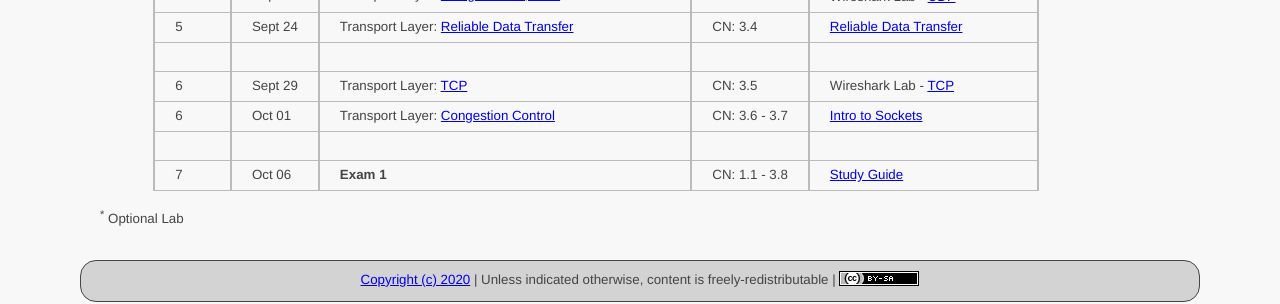
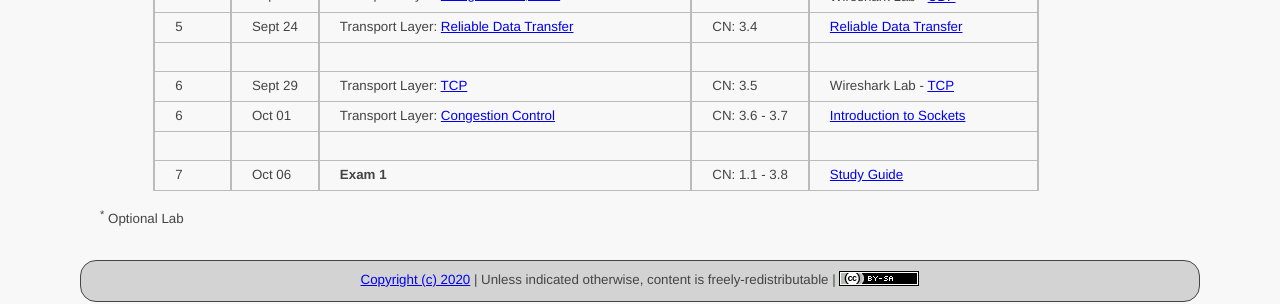
Before and after one commit to ycpcs/cs330-fall2020, a Jekyll site: the page built from schedule/index.md, in a window 1280 px wide. Shown: the part 554-858 px from the top of the page. Built offline with Jekyll 4.4.1, drawn with Linux system fonts in a browser that asks for light colours.

Commit message:
rename lab

```diff
--- a/schedule/index.md
+++ b/schedule/index.md
@@ -26,7 +26,7 @@ CN: [Computer Networking: A Top-Down Approach](https://www.pearson.com/us/higher
 > 5  | Sept 24 | Transport Layer: [Reliable Data Transfer](slides/chapter_3.pdf) | CN: 3.4 | [Reliable Data Transfer](../labs/rdt.html)
 > | | |
 > 6  | Sept 29 | Transport Layer: [TCP](slides/chapter_3.pdf) | CN: 3.5 | Wireshark Lab - [TCP](../labs/files/Wireshark_TCP_v7.0.pdf)
-> 6  | Oct 01 | Transport Layer: [Congestion Control](slides/chapter_3.pdf) | CN: 3.6 - 3.7 |  [Intro to Sockets](../labs/sockets_into.html)
+> 6  | Oct 01 | Transport Layer: [Congestion Control](slides/chapter_3.pdf) | CN: 3.6 - 3.7 |  [Introduction to Sockets](../labs/sockets_into.html)
 > | | | |
 > 7  | Oct 06 | **Exam 1** | CN: 1.1 - 3.8 | [Study Guide](../exams/exam1_study_guide.html)
 
```
